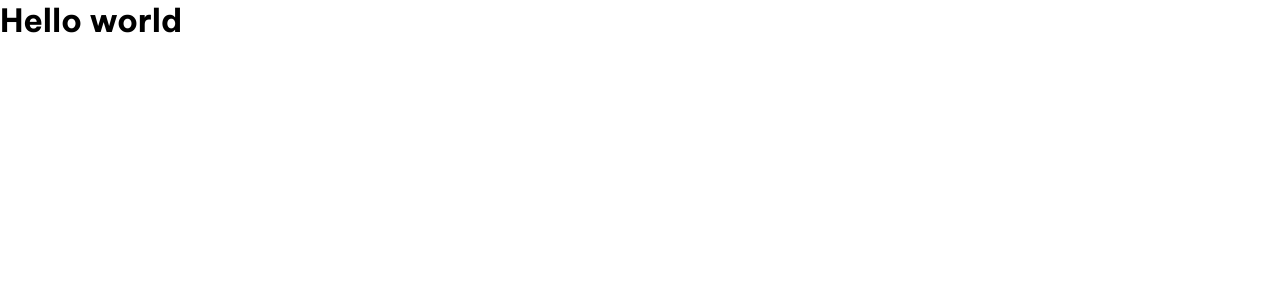
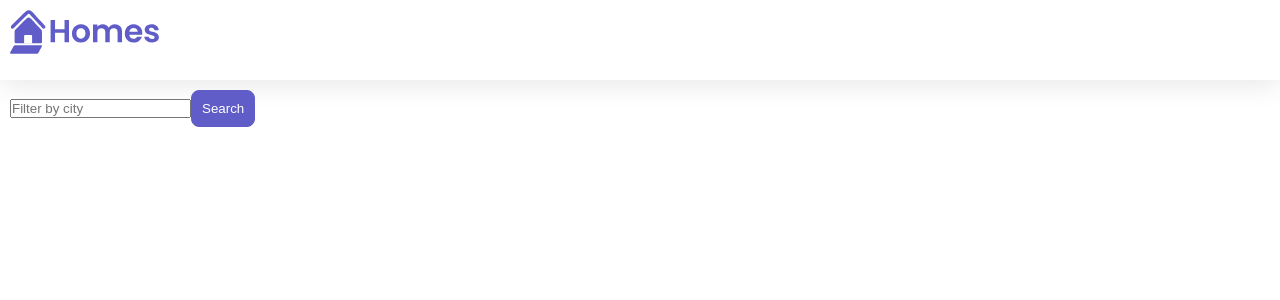
Before and after one commit to LuckyTycoon/angular_tutorial, an Angular app: page / in a window 1280 px wide. Shown: the top 300 px of the page. Built offline with nearby package versions, Linux system fonts and the light colour scheme.

Commit message:
add the new component to app's layout add features to HomeComponent

```diff
--- a/src/app/app.component.ts
+++ b/src/app/app.component.ts
@@ -1,10 +1,25 @@
 import { Component } from '@angular/core';
+import { HomeComponent } from './home/home.component';
 
 @Component({
   selector: 'app-root',
   standalone: true,
-  imports: [],
-  template: `<h1>Hello world</h1>`,
+  imports: [
+    HomeComponent
+  ],
+  template: `
+    <main>
+      <header class="brand-name">
+        <img class="brand-logo" src="/assets/logo.svg" alt="logo" aria-hidden="true">
+      </header>
+      <section class="content">
+        <form>
+          <input type="text" placeholder="Filter by city">
+          <button class="primary" type="buttom">Search</button>
+        </form>
+      </section>
+    </main>
+  `,
   styleUrls: ['./app.component.css'],
 })
 export class AppComponent {
```
